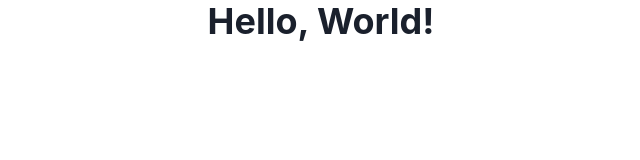
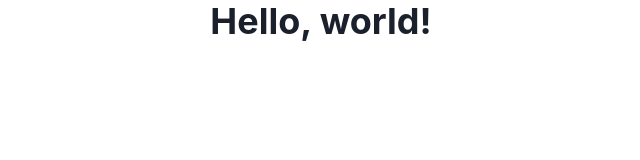
Before and after one commit to DaniDevOfficial/eastern_front_blog, a React (Vite) app: page / in a window 1280 px wide. Shown: the top 160 px of the page, without its empty margins (319-959 px from the left). Built offline with nearby package versions, Linux system fonts and the light colour scheme.

Commit message:
added basic routing

```diff
--- a/src/App.tsx
+++ b/src/App.tsx
@@ -1,9 +1,20 @@
 import { Heading } from "@chakra-ui/react";
+import { BrowserRouter, Navigate, Route, Routes } from "react-router-dom";
 
 export function App() {
   return (
-    <Heading h={"100%"} textAlign={"center"}>
-      Hello, World!
-    </Heading>
+    <BrowserRouter>
+      <Routes>
+        <Route
+          path="/"
+          element={
+            <Heading h={"100%"} textAlign={"center"}>
+              Hello, world!
+            </Heading>
+          }
+        ></Route>
+        <Route path="*" element={<Navigate to="/" />}></Route>
+      </Routes>
+    </BrowserRouter>
   );
 }
```
